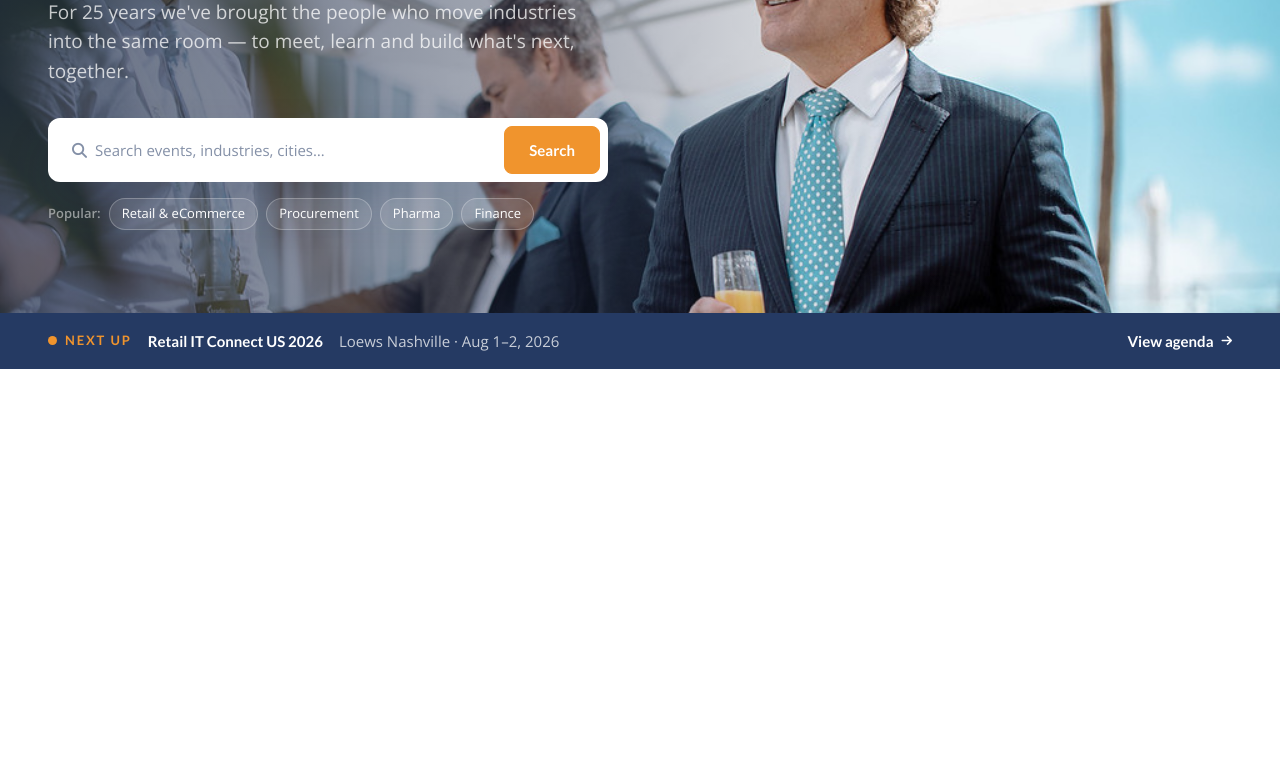
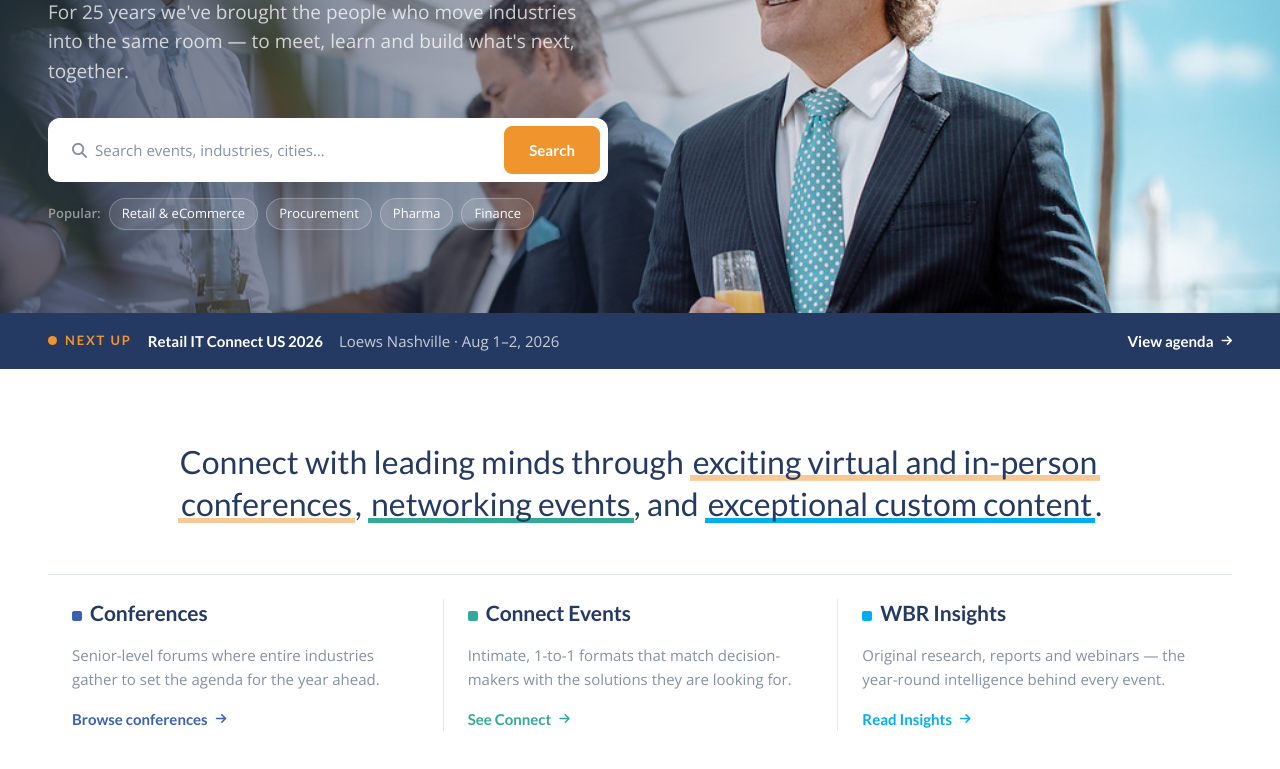
Before and after one commit to Worldwide-Business-Research/wbr-corp-site, a plain HTML site: page index.html in a window 1280 px wide. Shown: the part 375-1144 px from the top of the page. Before the commit the page ends 800 px from the top, so only its background shows below. Drawn offline with nearby package versions, Linux system fonts and the light colour scheme.

Commit message:
Create homepage intro section

```diff
--- a/css/base.css
+++ b/css/base.css
@@ -51,6 +51,9 @@ h1, h2, h3, h4, .wbr-heading-font {font-family:var(--wbr-font-display); color:va
 .text-wbr-orange {color:var(--wbr-orange);}
 .text-wbr-green {color:var(--wbr-green);}
 .text-wbr-cyan {color:var(--wbr-cyan);}
+
+.link-wbr-green {--bs-link-color-rgb:51, 170, 153;}
+.link-wbr-cyan {--bs-link-color-rgb:3, 174, 239;}
 
 /********************************
  Buttons
@@ -166,11 +169,29 @@ h1, h2, h3, h4, .wbr-heading-font {font-family:var(--wbr-font-display); color:va
 @keyframes wbr-pulse {0% {box-shadow:0 0 0 0 color-mix(in srgb, var(--wbr-orange) 55%, transparent);} 70%, 100% {box-shadow:0 0 0 9px transparent;}}
 
 /********************************
+ Intro And Lines Of Business
+********************************/
+.wbr-intro-text {max-width:940px; font-size:var(--wbr-fs-h2); line-height:1.34;}
+
+/* Highlight Sweep */
+.wbr-highlight {padding:0 3px; background-image:linear-gradient(var(--wbr-highlight-color), var(--wbr-highlight-color)); background-repeat:no-repeat; background-position:0 100%; background-size:100% 15%; -webkit-box-decoration-break:clone; box-decoration-break:clone; transition:background-size .35s cubic-bezier(.4, 0, .2, 1);}
+.wbr-highlight:hover {background-size:100% 90%;}
+.wbr-highlight-orange {--wbr-highlight-color:var(--wbr-orange-pale);}
+.wbr-highlight-green {--wbr-highlight-color:var(--wbr-green);}
+.wbr-highlight-cyan {--wbr-highlight-color:var(--wbr-cyan);}
+
+/* Lines Of Business */
+.wbr-business-line + .wbr-business-line {border-top:1px solid var(--wbr-line);}
+.wbr-color-square {width:10px; height:10px; flex-shrink:0; border-radius:2px;}
+@media(min-width:768px){ .wbr-business-line + .wbr-business-line {border-top:0; border-left:1px solid var(--wbr-line);} }
+
+/********************************
  Reduced Motion
 ********************************/
 @media(prefers-reduced-motion:reduce){
   .wbr-brands-panel.show {animation:none;}
   .wbr-pulse-dot {animation:none;}
+  .wbr-highlight {transition:none;}
   .wbr-brand-card:hover {transform:none;}
   .wbr-arrow-link, .wbr-brands-toggle .fa-chevron-down {transition:none;}
 }
--- a/index.html
+++ b/index.html
@@ -159,6 +159,30 @@
     </div>
   </section>
 
+  <section id="wbr-intro" class="py-5">
+    <div class="container-xxl px-3 px-md-4 px-xl-5 py-lg-4">
+      <p class="wbr-intro-text wbr-heading-font text-center mx-auto mb-0">Connect with leading minds through <span class="wbr-highlight wbr-highlight-orange">exciting virtual and in-person conferences</span>, <span class="wbr-highlight wbr-highlight-green">networking events</span>, and <span class="wbr-highlight wbr-highlight-cyan">exceptional custom content</span>.</p>
+
+      <div class="row g-0 border-top mt-5 pt-md-4">
+        <div class="wbr-business-line col-12 col-md-4 py-4 py-md-0 px-md-3 px-lg-4">
+          <div class="d-flex align-items-baseline gap-2"><span class="wbr-color-square bg-wbr-blue"></span><h2 class="wbr-type-h3 mb-0">Conferences</h2></div>
+          <p class="text-body-secondary mt-3 mb-0">Senior-level forums where entire industries gather to set the agenda for the year ahead.</p>
+          <a class="wbr-arrow-link mt-3" href="/conferences">Browse conferences <i class="fa-solid fa-arrow-right" aria-hidden="true"></i></a>
+        </div>
+        <div class="wbr-business-line col-12 col-md-4 py-4 py-md-0 px-md-3 px-lg-4">
+          <div class="d-flex align-items-baseline gap-2"><span class="wbr-color-square bg-wbr-green"></span><h2 class="wbr-type-h3 mb-0">Connect Events</h2></div>
+          <p class="text-body-secondary mt-3 mb-0">Intimate, 1-to-1 formats that match decision-makers with the solutions they are looking for.</p>
+          <a class="wbr-arrow-link link-wbr-green mt-3" href="#">See Connect <i class="fa-solid fa-arrow-right" aria-hidden="true"></i></a>
+        </div>
+        <div class="wbr-business-line col-12 col-md-4 py-4 py-md-0 px-md-3 px-lg-4">
+          <div class="d-flex align-items-baseline gap-2"><span class="wbr-color-square bg-wbr-cyan"></span><h2 class="wbr-type-h3 mb-0">WBR Insights</h2></div>
+          <p class="text-body-secondary mt-3 mb-0">Original research, reports and webinars — the year-round intelligence behind every event.</p>
+          <a class="wbr-arrow-link link-wbr-cyan mt-3" href="#">Read Insights <i class="fa-solid fa-arrow-right" aria-hidden="true"></i></a>
+        </div>
+      </div>
+    </div>
+  </section>
+
 </main>
 
 <script defer src="https://cdn.jsdelivr.net/npm/bootstrap@5.3.8/dist/js/bootstrap.bundle.min.js"></script>
```
Also changed, not shown: 1 other file.
